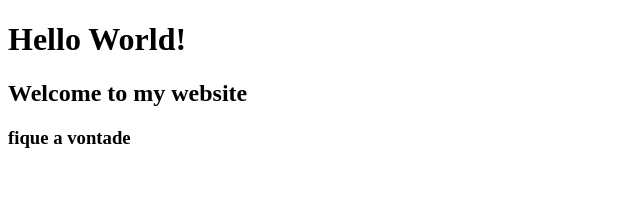
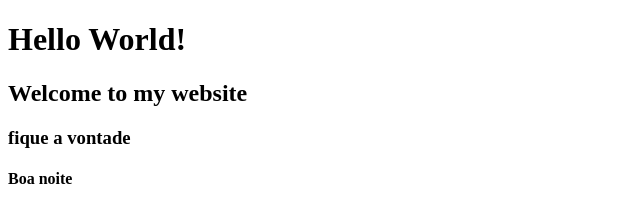
Before and after one commit to wellingtonguedes/primeiro-site, a plain HTML site: page index.html in a window 1280 px wide. Shown: the full height of the page, 0-640 px from the left. Drawn offline with Linux system fonts and the light colour scheme.

Commit message:
Arescentei h4

```diff
--- a/index.html
+++ b/index.html
@@ -10,5 +10,6 @@
     <h1>Hello World!</h1>
     <h2>Welcome to my website</h2>
     <h3>fique a vontade</h3>
+    <h4>Boa noite</h4>
 </body>
 </html>
```
